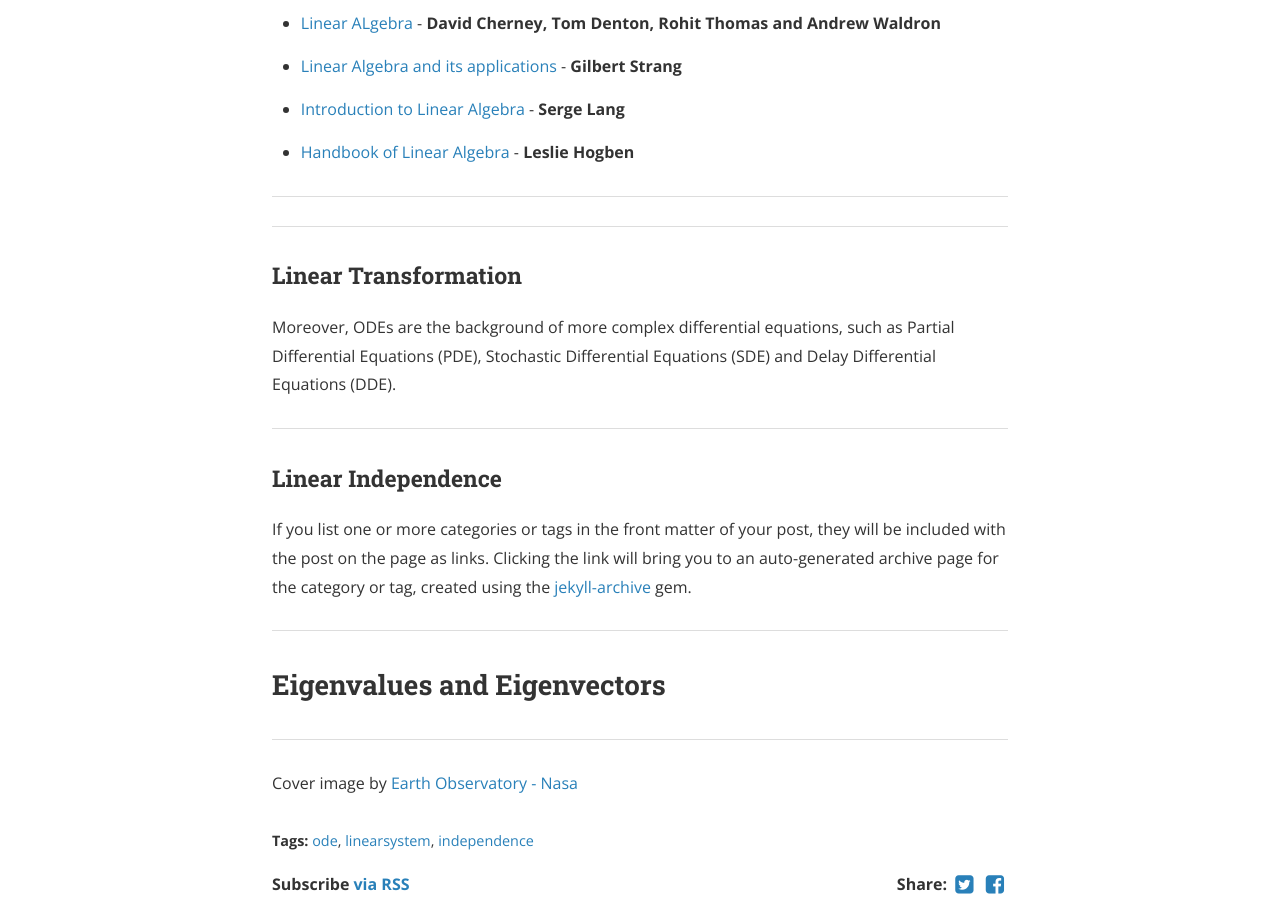
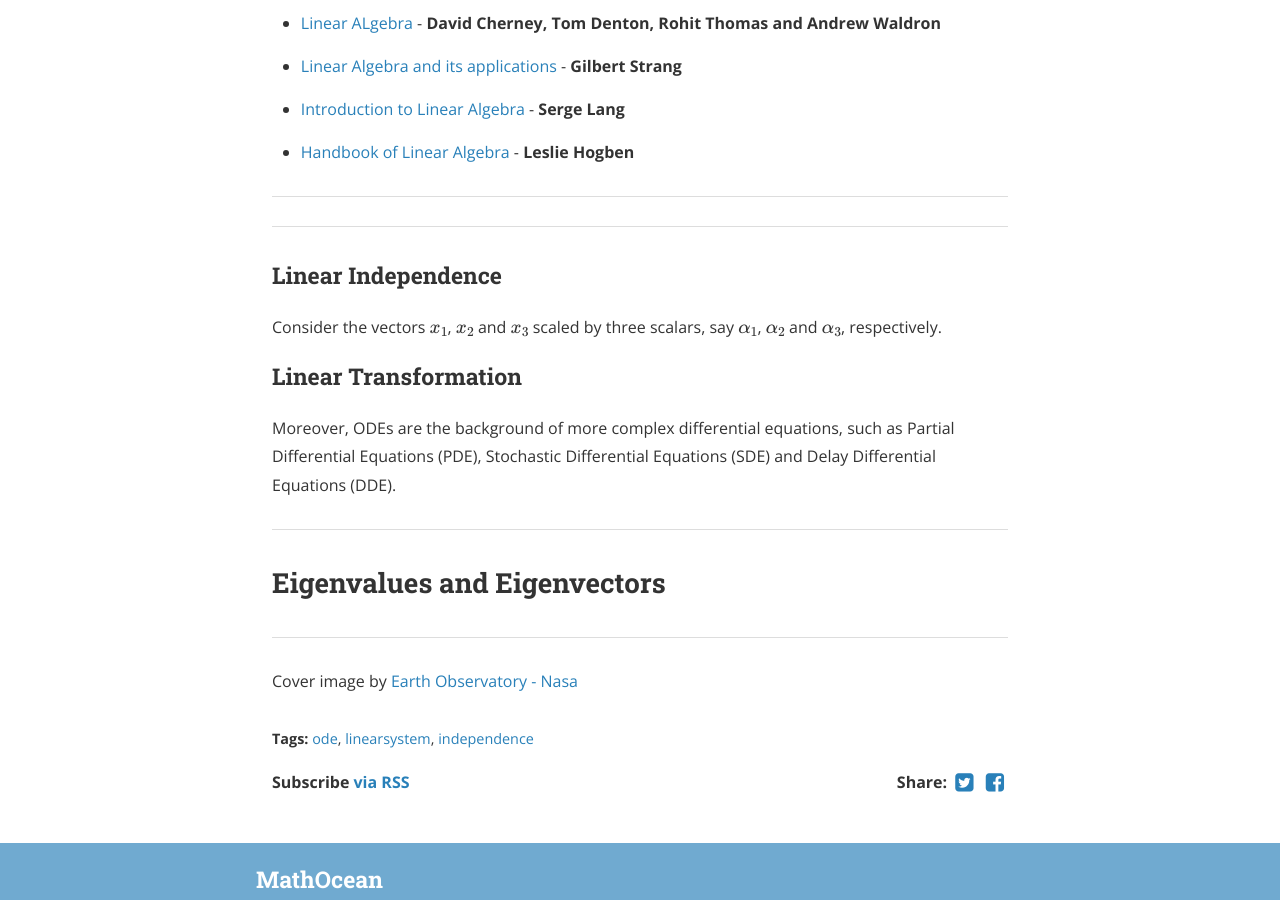
Before and after one commit to vic1309/lerofly, a Jekyll site: the page built from _posts/2019-06-06-linear_pt1.markdown, in a window 1280 px wide and 900 px high, scrolled down 1935 px. Built offline with Jekyll 4.4.1, drawn with Linux system fonts in a browser that asks for light colours; nearby versions of some CDN libraries; formulas are drawn with MathJax 3; a script that is not in the unit is left out.

Commit message:
Update 2019-06-06-linear_pt1.markdown

```diff
--- a/_posts/2019-06-06-linear_pt1.markdown
+++ b/_posts/2019-06-06-linear_pt1.markdown
@@ -60,17 +60,18 @@
 ----
 ----
 
+### Linear Independence
+
+Consider the vectors **$x_1$**, **$x_2$** and **$x_3$** scaled by three scalars, say **$\alpha_1$**, **$\alpha_2$** and **$\alpha_3$**, respectively.
+
+
 ### Linear Transformation
 
 
 Moreover, ODEs are the background of more complex differential equations, such as Partial Differential Equations (PDE), Stochastic Differential Equations (SDE) and Delay Differential Equations (DDE).
 
 ----
-### Linear Independence
 
-If you list one or more categories or tags in the front matter of your post, they will be included with the post on the page as links. Clicking the link will bring you to an auto-generated archive page for the category or tag, created using the [jekyll-archive][jekyll-archive] gem.
-
-----
 ## Eigenvalues and Eigenvectors
 
 
```
